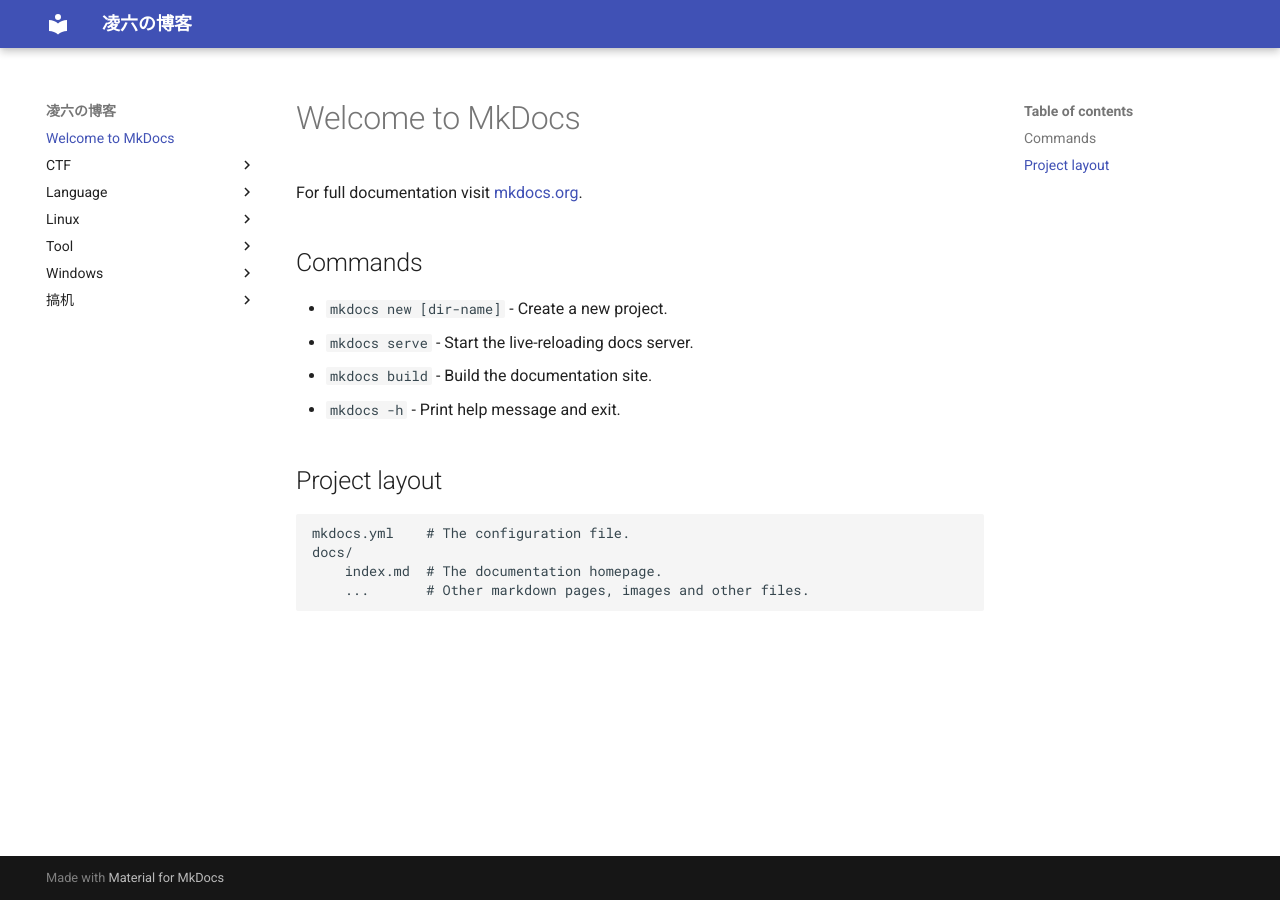
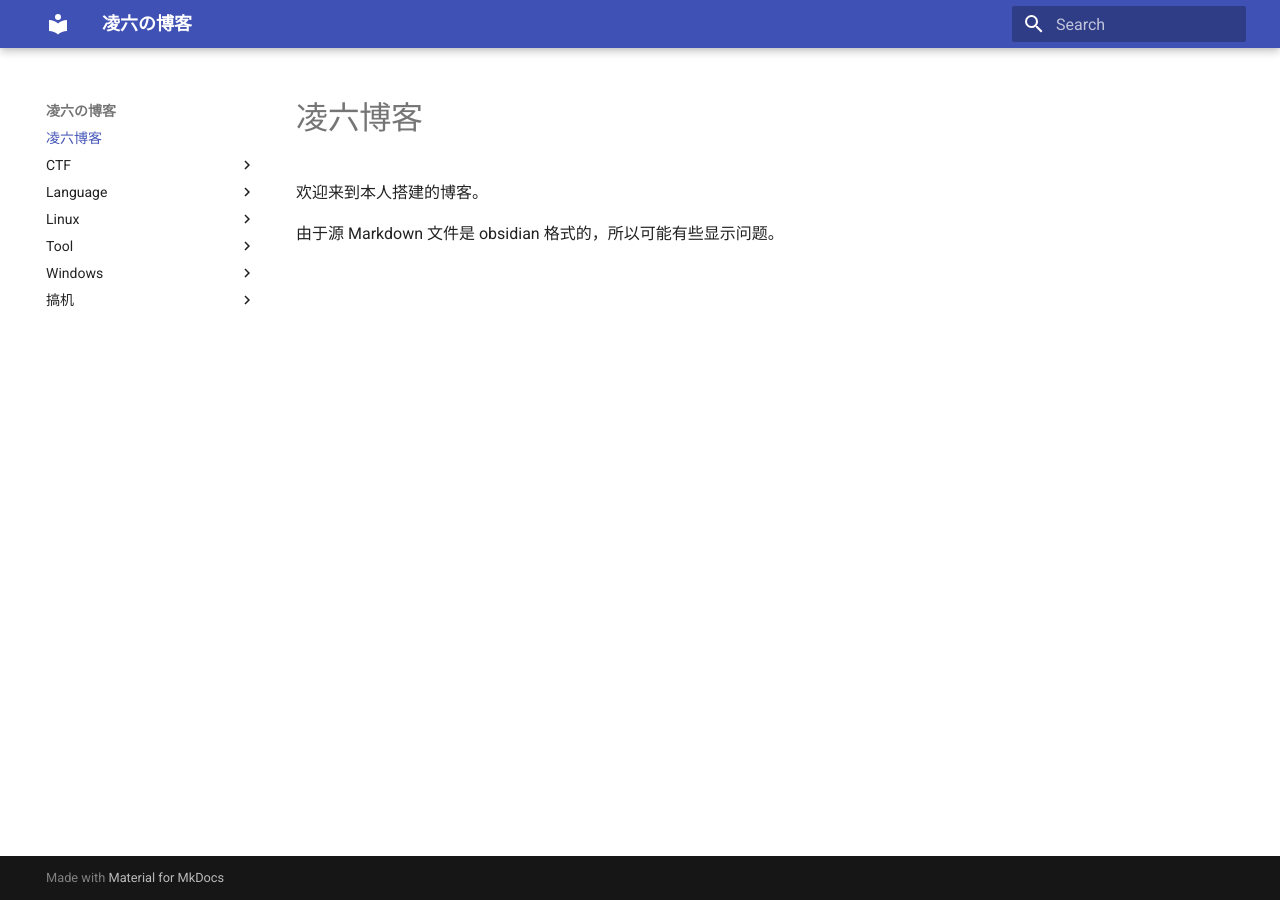
Before and after one commit to zero6six/zero6six.github.io, an MkDocs documentation site: the page built from docs/index.md, in a window 1280 px wide. Built offline with MkDocs 1.6.1 and Material for MkDocs 9.7.7, drawn with Linux system fonts in a browser that asks for light colours.

Commit message:
quote title update

```diff
--- a/docs/index.md
+++ b/docs/index.md
@@ -1,17 +1,5 @@
-# Welcome to MkDocs
+# 凌六博客
 
-For full documentation visit [mkdocs.org](https://www.mkdocs.org).
+欢迎来到本人搭建的博客。
 
-## Commands
-
-* `mkdocs new [dir-name]` - Create a new project.
-* `mkdocs serve` - Start the live-reloading docs server.
-* `mkdocs build` - Build the documentation site.
-* `mkdocs -h` - Print help message and exit.
-
-## Project layout
-
-    mkdocs.yml    # The configuration file.
-    docs/
-        index.md  # The documentation homepage.
-        ...       # Other markdown pages, images and other files.
+由于源 Markdown 文件是 obsidian 格式的，所以可能有些显示问题。
--- a/mkdocs.yml
+++ b/mkdocs.yml
@@ -18,5 +18,16 @@
   hljs_languages:
     - python
 
+site_url: https://zero6six.github.io/
+
+markdown_extensions:
+  - nl2br
+  - admonition
+  - pymdownx.details
+  - pymdownx.superfences
+
 plugins:
   - mermaid2
+  - search
+  - callouts
+  - autorefs
```
Also changed, not shown: docs/language/C/字符串.md (+1 -1 lines), docs/language/C/指针.md (+1 -1 lines).
